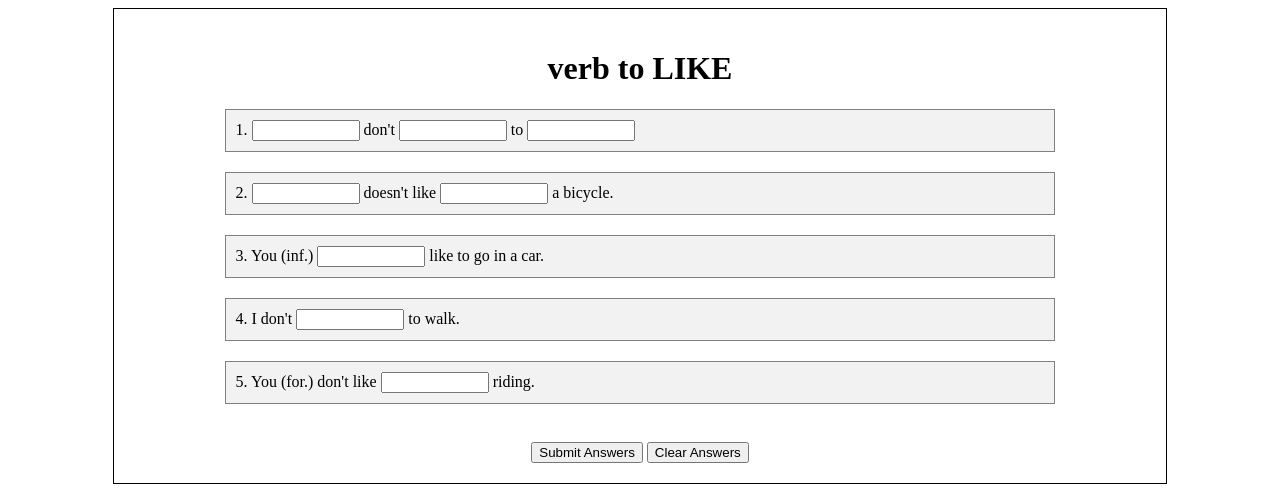
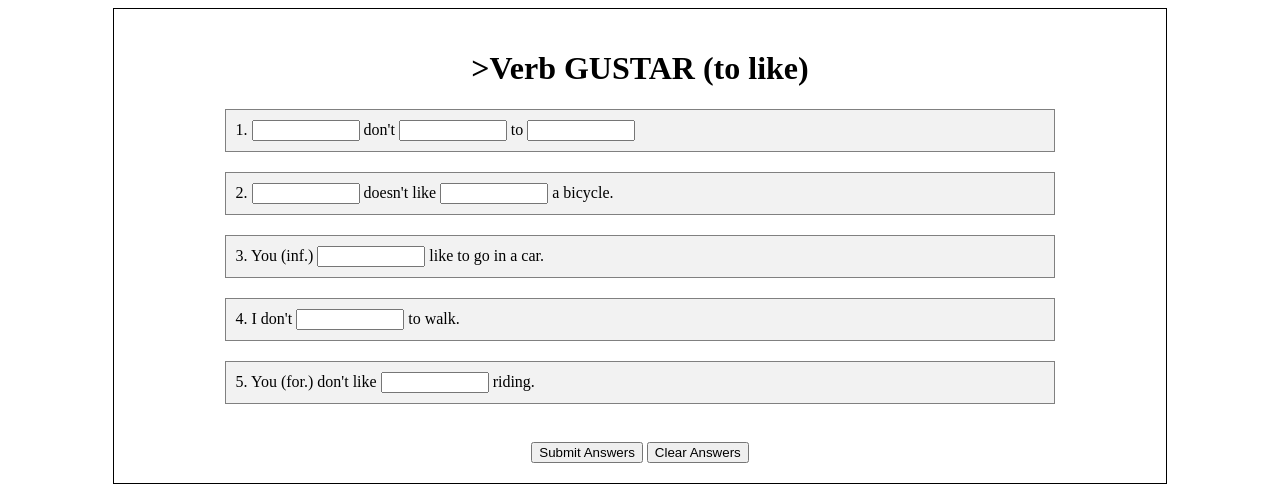
Before and after one commit to medina2000/myspanishlessons, a plain HTML site: page index.html in a window 1280 px wide. Drawn offline with Linux system fonts and the light colour scheme.

Commit message:
Change the title to "verb GUSTAR (to like)

```diff
--- a/index.html
+++ b/index.html
@@ -2,7 +2,7 @@
 <!DOCTYPE html>
 <html>
 <head>
-	<title>Verb to LIKE</title>
+	<title>Verb GUSTAR (to like)</title>
 	<style>
 		.container {
 			margin: 0 auto;
@@ -28,7 +28,7 @@
 </head>
 <body>
 	<div class="container">
-		<h1>verb to LIKE</h1>
+		<h1>>Verb GUSTAR (to like)</h1>
 			<form>
 			<div class="sentence" data-sentence="0">1. <input type="text" class="answer-input" data-answer="We"> don't <input type="text" class="answer-input" data-answer="like"> to <input type="text" class="answer-input" data-answer="dance."></div>
 			<div class="sentence" data-sentence="1">2. <input type="text" class="answer-input" data-answer="He"> doesn't like <input type="text" class="answer-input" data-answer="riding"> a bicycle.</div>
```
